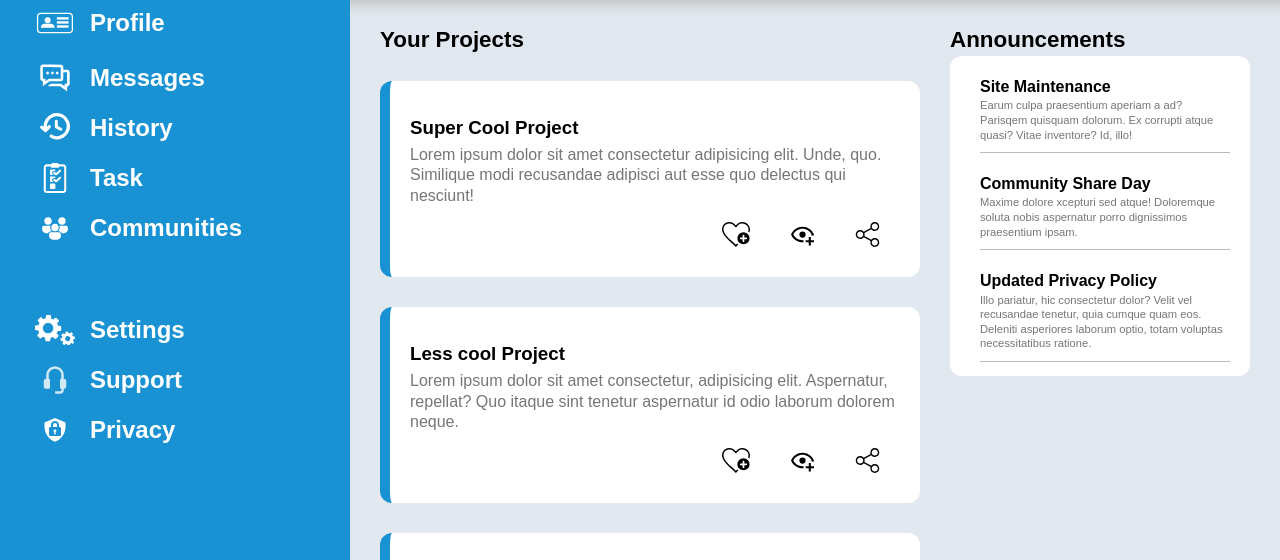
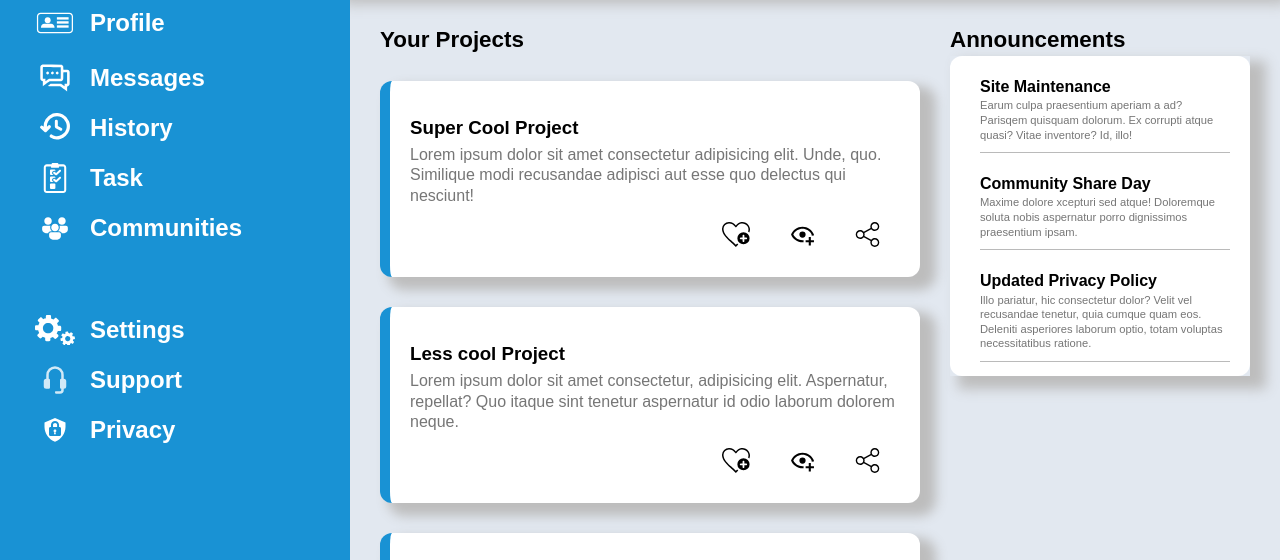
Before and after one commit to Fuz7/odin-admin-dashboard, a plain HTML site: page index.html in a window 1280 px wide. Shown: the part 183-743 px from the top of the page. Drawn offline with Linux system fonts and the light colour scheme.

Commit message:
Add box-shadow on cards

```diff
--- a/static/styles.css
+++ b/static/styles.css
@@ -150,6 +150,12 @@ h4{
     display: grid;
     grid-template-columns: 1fr 400px;
     grid-template-rows: 0.85fr 1.15fr;
+}
+
+.card,
+.announcementsCard .cardSection,
+.logoSection{
+    box-shadow: 12px 9px 12px 4px #bdbdbd;
 }
 
 .searchContainer{
```
